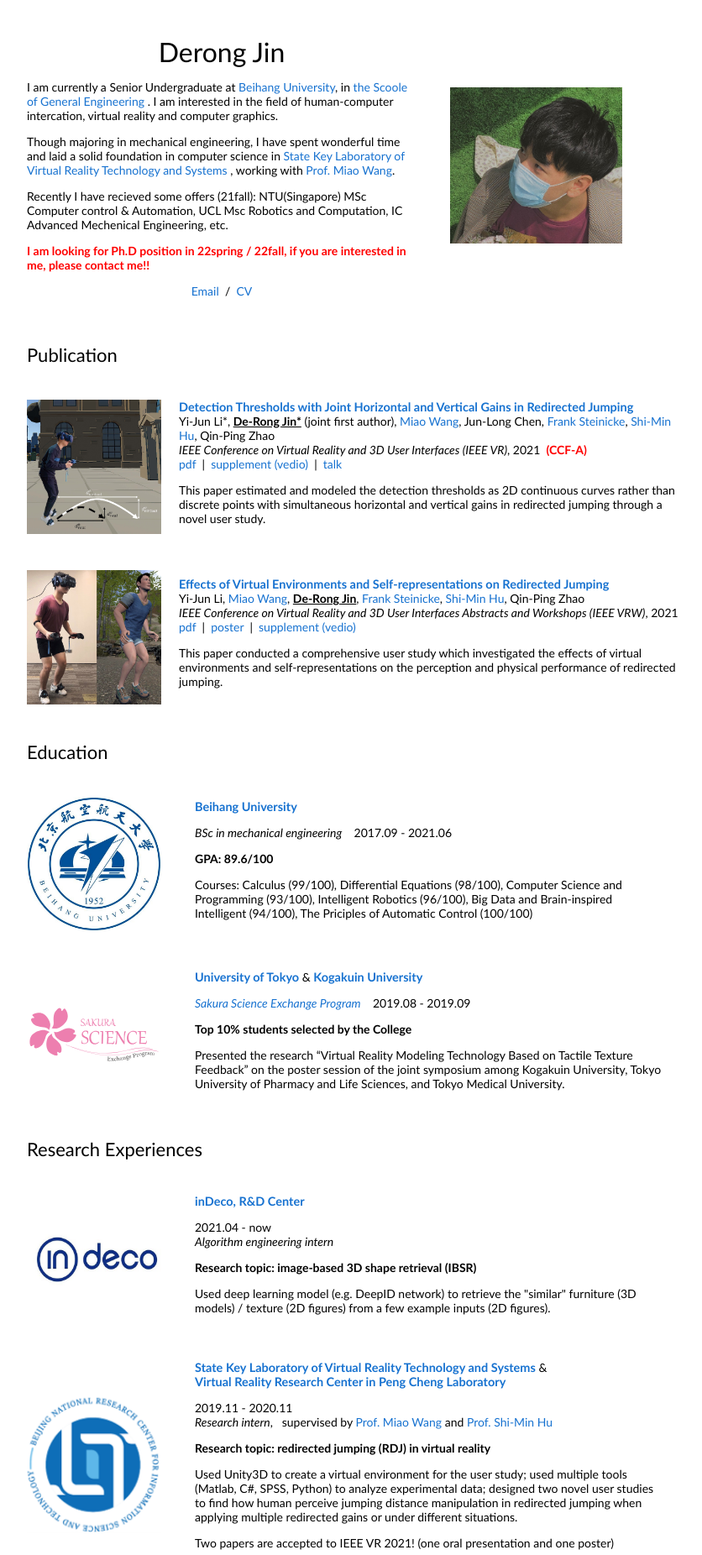
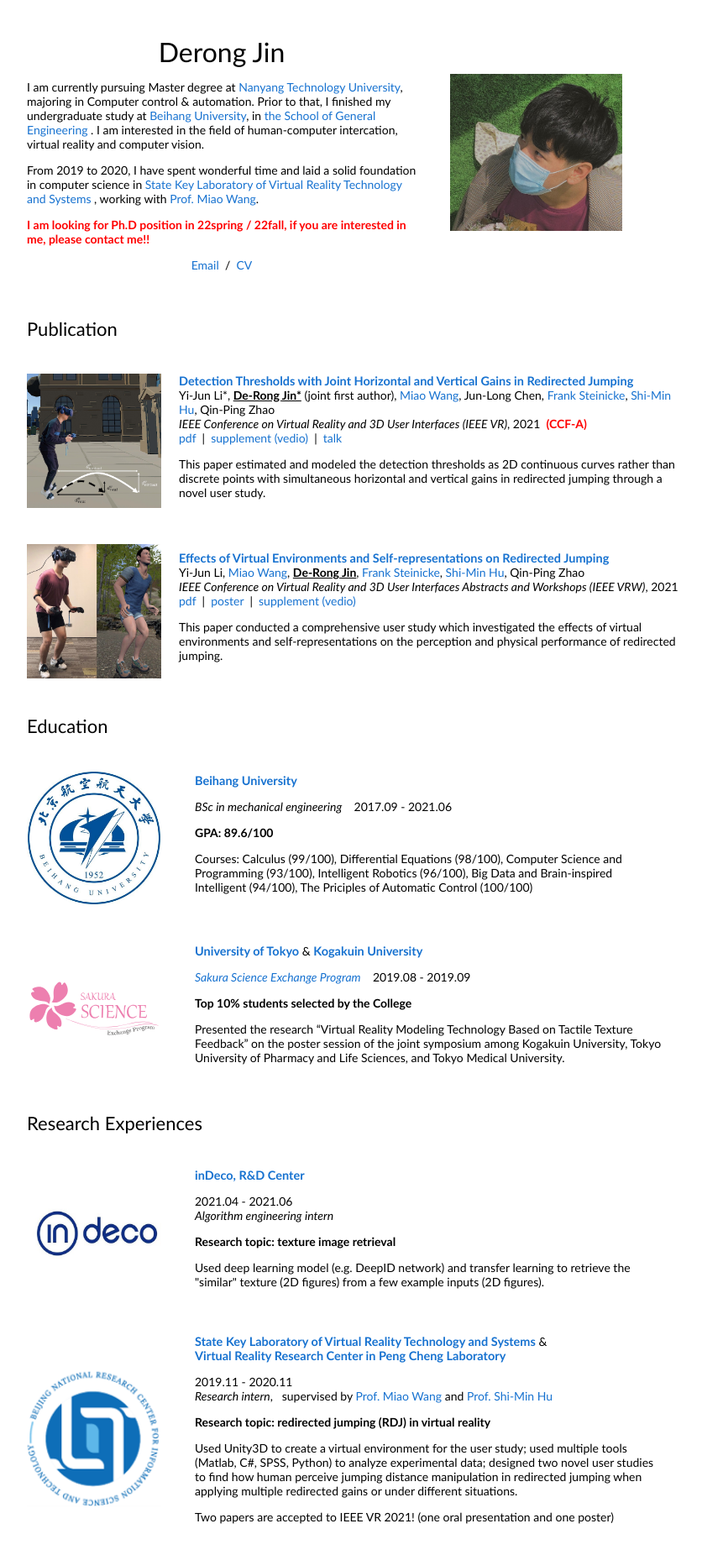
Before and after one commit to DerongJin/DerongJin.github.io, a plain HTML site: page index.html in a window 1280 px wide. Shown: the top 1852 px of the page at 84% size, without its empty margins (228-1064 px from the left). Drawn offline with Linux system fonts and the light colour scheme.

Commit message:
Add files via upload

```diff
--- a/index.html
+++ b/index.html
@@ -22,15 +22,13 @@
                                 <name>Derong Jin</name>
                             </p>
                             <p>
-                                I am currently a Senior Undergraduate at <a href="https://ev.buaa.edu.cn/" target="_blank">Beihang University</a>, in <a href="http://sge.buaa.edu.cn/" target="_blank">the Scoole of General Engineering </a>. I am interested in the field of human-computer intercation, virtual reality and computer graphics.
+                                I am currently pursuing Master degree at <a href="https://www.ntu.edu.sg/" target="_blank">Nanyang Technology University</a>, majoring in Computer control & automation. Prior to that, I finished my undergraduate study at <a href="https://ev.buaa.edu.cn/" target="_blank">Beihang University</a>, in <a href="http://sge.buaa.edu.cn/" target="_blank">the School of General Engineering </a>. I am interested in the field of human-computer intercation, virtual reality and computer vision.
                             </p>
                             <p>
-                                Though majoring in mechanical engineering, I have spent wonderful time and laid a solid foundation in computer science in <a href="http://vrlab.buaa.edu.cn/index.htm">State Key Laboratory of Virtual Reality Technology and Systems</a>
+                                From 2019 to 2020, I have spent wonderful time and laid a solid foundation in computer science in <a href="http://vrlab.buaa.edu.cn/index.htm">State Key Laboratory of Virtual Reality Technology and Systems</a>
                                 , working with <a href="http://miaowang.me/">Prof. Miao Wang</a>.
                             </p>
-                            <p>
-                                Recently I have recieved some offers (21fall): NTU(Singapore) MSc Computer control & Automation, UCL Msc Robotics and Computation, IC Advanced Mechenical Engineering, etc.
-                            </p>
+
                             <font color="red"><strong>I am looking for Ph.D position in 22spring / 22fall, if you are interested in me, please contact me!!</strong></font>
                             <p style="text-align:center">
                                 <a href="derongjin@gmail.com">Email</a> &nbsp/&nbsp
@@ -167,11 +165,11 @@
                         <td style="padding:20px;width:75%;vertical-align:middle">
                             <a href="https://in-deco.com/en"><papertitle>inDeco, R&D Center</papertitle></a>
                             <p></p>
-                            2021.04 - now
+                            2021.04 - 2021.06
                             <br>
                             <em>Algorithm engineering intern</em>
-                            <p><strong>Research topic: image-based 3D shape retrieval (IBSR)</strong></p>
-                            <p>Used deep learning model (e.g. DeepID network) to retrieve the "similar" furniture (3D models) / texture (2D figures) from a few example inputs (2D figures).</p>
+                            <p><strong>Research topic: texture image retrieval</strong></p>
+                            <p>Used deep learning model (e.g. DeepID network) and transfer learning to retrieve the "similar" texture (2D figures) from a few example inputs (2D figures).</p>
                         </td>
                     </tr>
 
```
